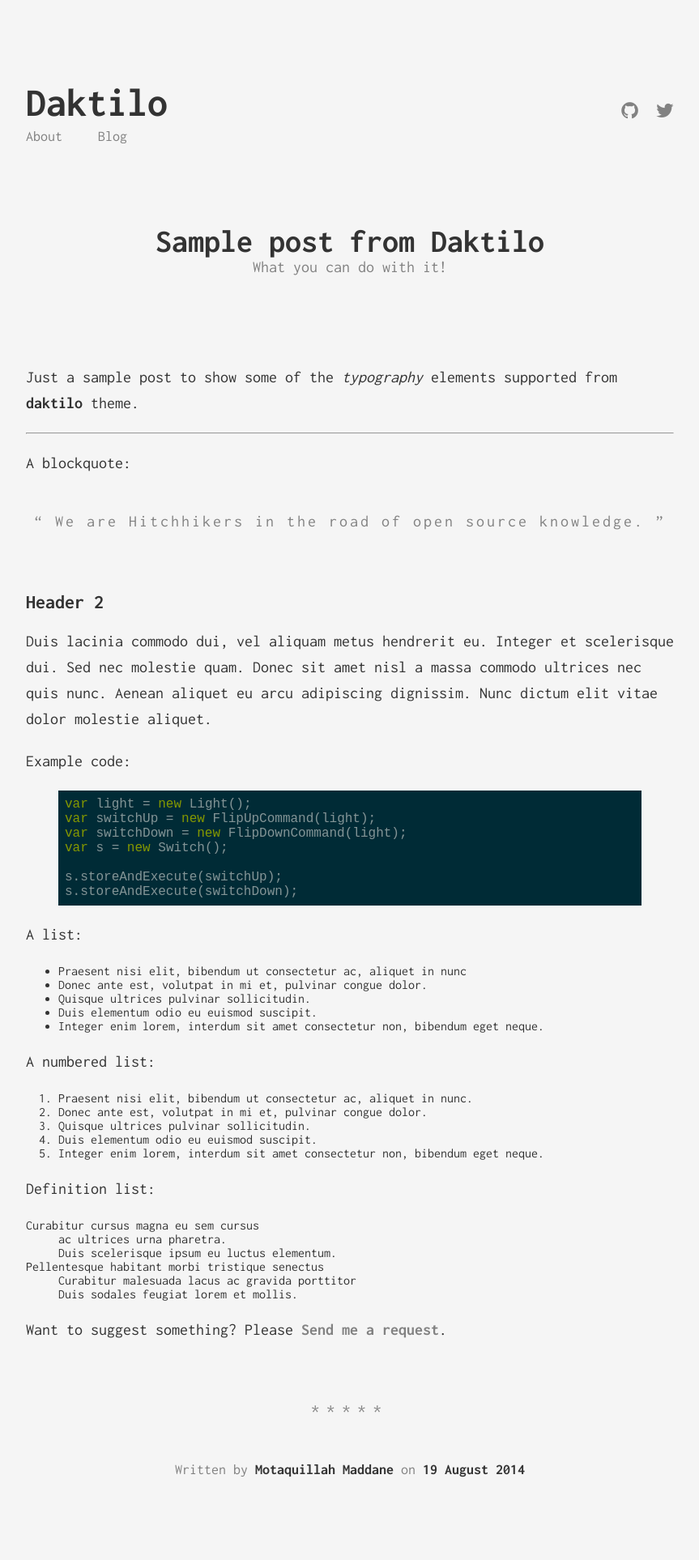
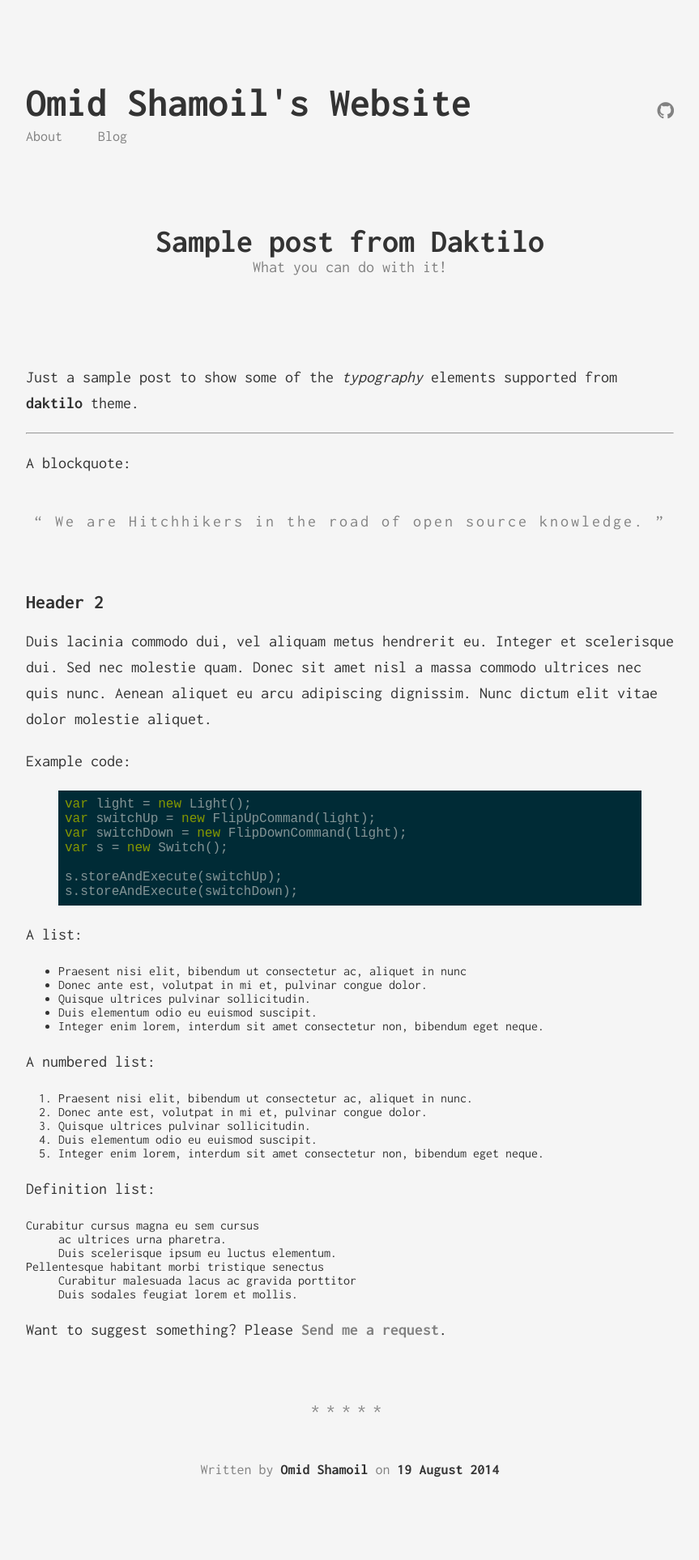
Before and after one commit to oshamoil/oshamoil.github.io, a Jekyll site: the page built from _posts/2015-09-08-sample-post.markdown, in a window 1280 px wide. Shown: the whole page at 81% size, without its empty margins (208-1071 px from the left). Built offline with Jekyll 4.4.1, drawn with Linux system fonts in a browser that asks for light colours.

Commit message:
Making specific changes to _config.yml

```diff
--- a/_config.yml
+++ b/_config.yml
@@ -1,18 +1,16 @@
 # Site settings
-title: Daktilo
+title: Omid Shamoil's Website
 description: >
-  Write an awesome description for your new site here. You can edit this
-  line in _config.yml. It will appear in your document head meta (for
-  Google search results) and in your feed.xml site description.
+  Developers should have websites, right?
 
 baseurl: "" # the subpath of your site, e.g. /blog/
-url: "http://hitchhiker.ma" # the base hostname & protocol for your site
+url: "http://oshamoil.github.io" # the base hostname & protocol for your site
 
 author:
-  fullname: Motaquillah Maddane
-  googleplus: https://www.google.com/+MotaquillahMaddane
-  github: kronik3r
-  twitter: electrik_frog
+  fullname: Omid Shamoil
+  # googleplus: https://www.google.com/+MotaquillahMaddane
+  github: oshamoil
+  # twitter: electrik_frog
   # disqus: your_disqus_forum_shortname
 
 # google_analytics: 'UA-XXXXXXXX-X'
```
